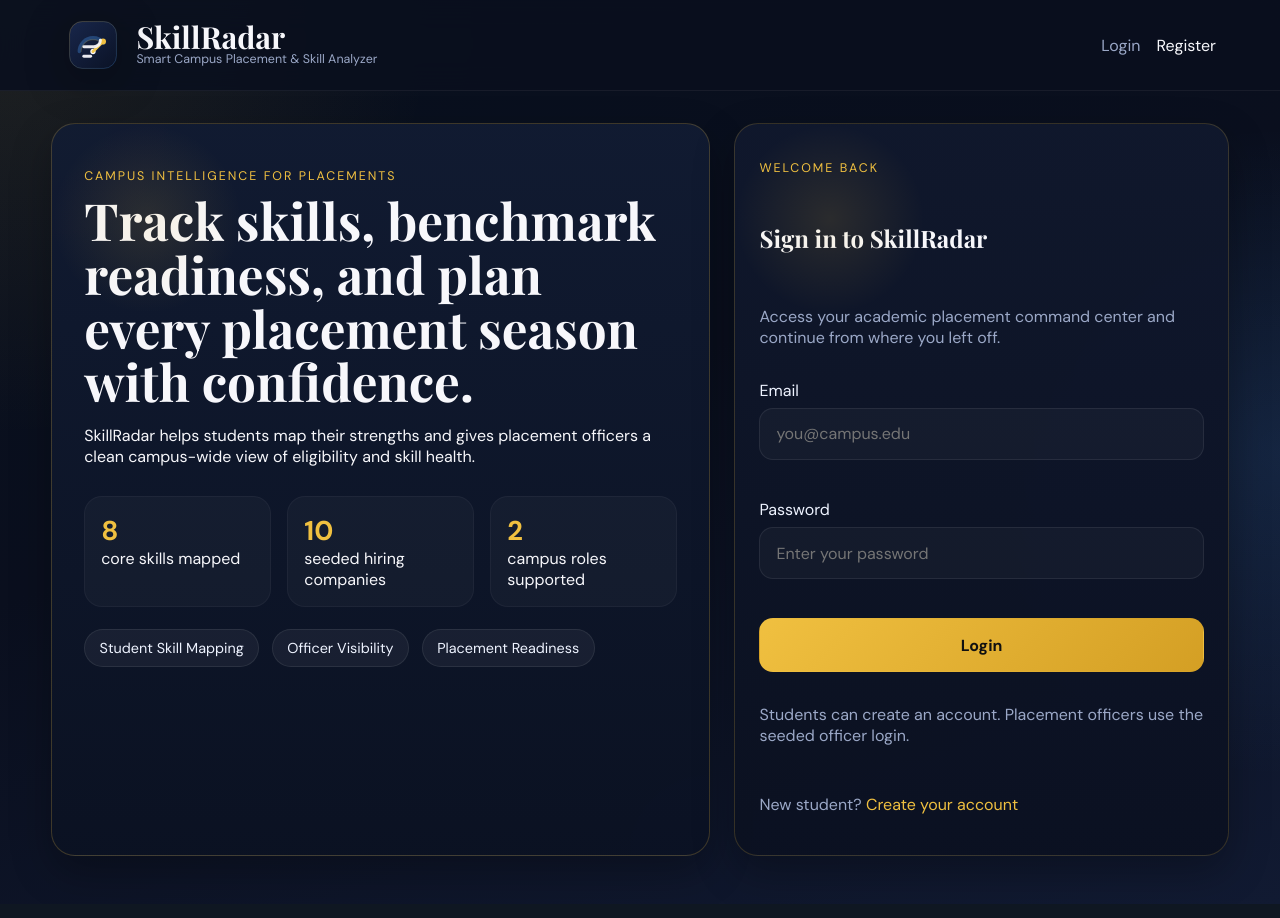
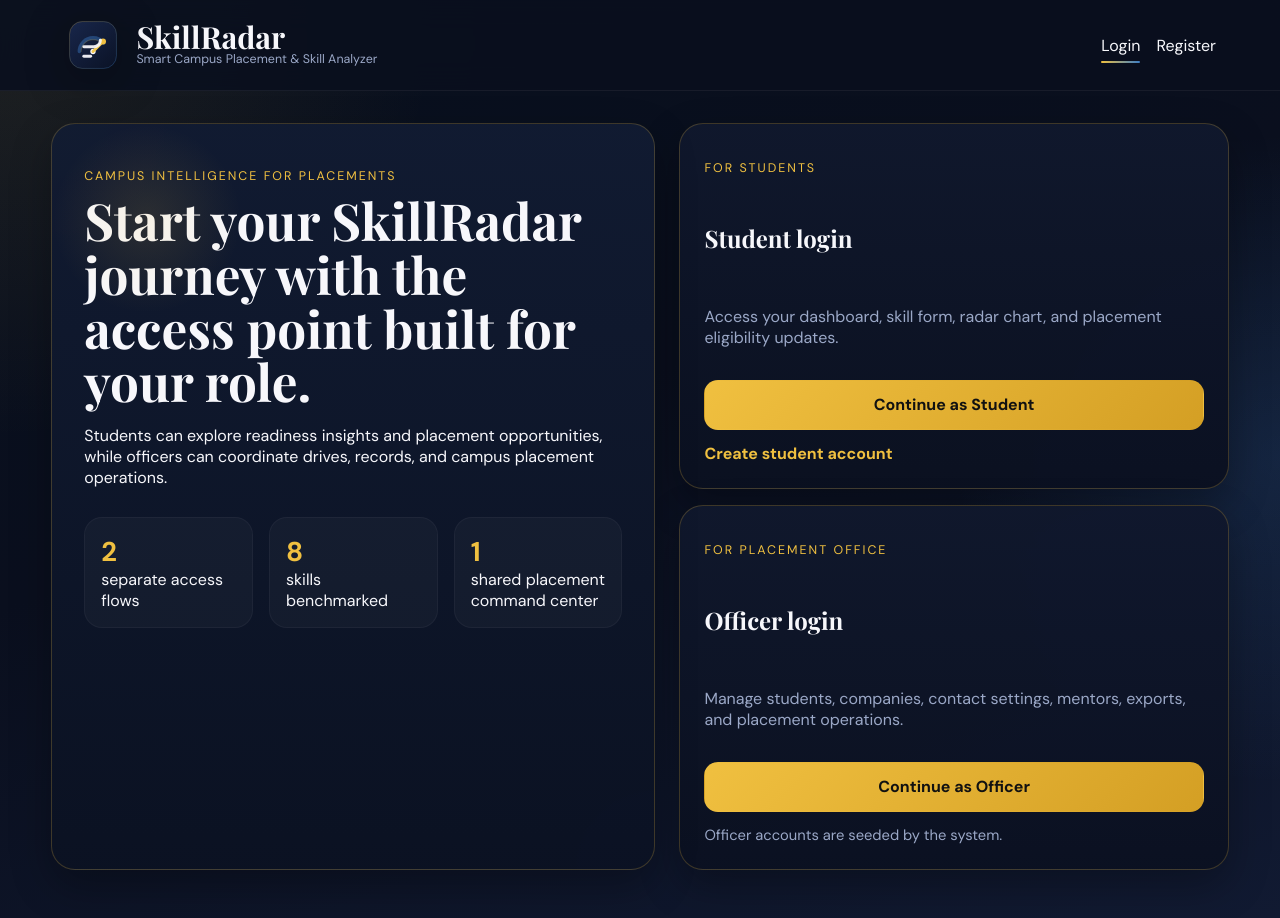
Before and after one commit to Adarsh0437/Skill-Radar, a Flask app: page /login in a window 1280 px wide. Run offline with Flask 3, Linux system fonts and the light colour scheme; some libraries are stand-ins or nearby versions.

Commit message:
Split auth portals and secure config

```diff
--- a/app.py
+++ b/app.py
@@ -116,8 +116,7 @@ def create_app():
             return redirect(url_for("officer_panel" if current_user.role == "officer" else "dashboard"))
         return redirect(url_for("login"))
 
-    @app.route("/login", methods=["GET", "POST"])
-    def login():
+    def handle_login(expected_role=None):
         if current_user.is_authenticated:
             return redirect(url_for("home"))
 
@@ -126,12 +125,37 @@ def create_app():
             password = request.form.get("password", "")
             user = verify_user(app, email, password)
             if user:
+                if expected_role and user.role != expected_role:
+                    flash(f"This login is only for {expected_role}s. Please use the correct portal.", "danger")
+                    return False
                 login_user(user)
                 flash("Welcome back to SkillRadar.", "success")
                 return redirect(url_for("officer_panel" if user.role == "officer" else "dashboard"))
             flash("Invalid email or password.", "danger")
+        return None
 
-        return render_template("login.html")
+    @app.route("/login")
+    def login():
+        if current_user.is_authenticated:
+            return redirect(url_for("home"))
+
+        return render_template("login.html", login_mode="hub")
+
+    @app.route("/login/student", methods=["GET", "POST"])
+    def student_login():
+        login_result = handle_login("student")
+        if login_result:
+            return login_result
+
+        return render_template("login.html", login_mode="student")
+
+    @app.route("/login/officer", methods=["GET", "POST"])
+    def officer_login():
+        login_result = handle_login("officer")
+        if login_result:
+            return login_result
+
+        return render_template("login.html", login_mode="officer")
 
     @app.route("/register", methods=["GET", "POST"])
     def register():
@@ -163,7 +187,7 @@ def create_app():
 
             create_student(app, form["name"], form["email"].lower(), password, cgpa, form["roll_number"], form["department"])
             flash("Registration successful. Please log in.", "success")
-            return redirect(url_for("login"))
+            return redirect(url_for("student_login"))
 
         return render_template("register.html", form=form)
 
@@ -224,7 +248,7 @@ def create_app():
         logout_user()
         delete_user(app, user_id)
         flash("Your student account has been deleted.", "info")
-        return redirect(url_for("login"))
+        return redirect(url_for("student_login"))
 
     @app.route("/skill_form", methods=["GET", "POST"])
     @login_required
--- a/config.py
+++ b/config.py
@@ -9,7 +9,7 @@ class Config:
     DB_HOST = os.getenv("DB_HOST", "localhost")
     DB_PORT = int(os.getenv("DB_PORT", "3306"))
     DB_USER = os.getenv("DB_USER", "root")
-    DB_PASSWORD = os.getenv("DB_PASSWORD", "Ad04@Mysql")
+    DB_PASSWORD = os.getenv("DB_PASSWORD", "")
     DB_NAME = os.getenv("DB_NAME", "smart_campus")
 
     @classmethod
--- a/static/css/style.css
+++ b/static/css/style.css
@@ -81,6 +81,21 @@ button, input, select, textarea { font: inherit; }
 .nav-links a { color: var(--muted); }
 .nav-links a:hover { color: var(--text); }
 .nav-cta { color: var(--text) !important; }
+.nav-links a.active {
+    color: var(--text);
+    position: relative;
+}
+
+.nav-links a.active::after {
+    content: "";
+    position: absolute;
+    left: 0;
+    right: 0;
+    bottom: -0.45rem;
+    height: 2px;
+    border-radius: 999px;
+    background: linear-gradient(90deg, var(--gold), rgba(77, 163, 255, 0.75));
+}
 
 .main-content {
     width: min(1200px, 92vw);
@@ -150,6 +165,8 @@ button.button {
     border-radius: 999px;
     font-size: 0.9rem;
     font-weight: 700;
+    min-width: 120px;
+    text-align: center;
 }
 
 .role-badge {
@@ -194,6 +211,46 @@ button.button {
 .auth-layout {
     grid-template-columns: 1.2fr 0.9fr;
     align-items: stretch;
+}
+
+.auth-hub-layout {
+    grid-template-columns: 1.1fr 1fr;
+}
+
+.auth-portal-grid {
+    display: grid;
+    gap: 1rem;
+    align-content: stretch;
+}
+
+.auth-portal-card {
+    display: grid;
+    gap: 1rem;
+    align-content: space-between;
+    min-height: 250px;
+    background:
+        linear-gradient(180deg, rgba(16, 24, 45, 0.98), rgba(11, 17, 33, 0.98)),
+        radial-gradient(circle at top right, rgba(240, 192, 64, 0.08), transparent 34%);
+}
+
+.auth-portal-actions {
+    display: grid;
+    gap: 0.8rem;
+    align-items: start;
+}
+
+.auth-switcher {
+    display: grid;
+    gap: 0.5rem;
+}
+
+.text-link {
+    color: var(--gold);
+    font-weight: 700;
+}
+
+.small-text {
+    font-size: 0.92rem;
 }
 
 .hero-panel { padding: 2rem; }
@@ -824,7 +881,7 @@ tbody tr:hover {
 }
 
 @media (max-width: 920px) {
-    .auth-layout, .dashboard-layout { grid-template-columns: 1fr; }
+    .auth-layout, .dashboard-layout, .auth-hub-layout { grid-template-columns: 1fr; }
     .sidebar-card { position: static; }
 }
 
--- a/templates/base.html
+++ b/templates/base.html
@@ -23,20 +23,20 @@
             <div class="nav-links">
                 {% if current_user.is_authenticated %}
                     {% if current_user.role == 'student' %}
-                        <a href="{{ url_for('dashboard') }}">Dashboard</a>
-                        <a href="{{ url_for('skill_form') }}">Skill Form</a>
-                        <a href="{{ url_for('visualize') }}">Visualize</a>
+                        <a class="{% if request.endpoint == 'dashboard' %}active{% endif %}" href="{{ url_for('dashboard') }}">Dashboard</a>
+                        <a class="{% if request.endpoint == 'skill_form' %}active{% endif %}" href="{{ url_for('skill_form') }}">Skill Form</a>
+                        <a class="{% if request.endpoint == 'visualize' %}active{% endif %}" href="{{ url_for('visualize') }}">Visualize</a>
                     {% endif %}
-                    <a href="{{ url_for('placement_hub') }}">Placement Hub</a>
-                    <a href="{{ url_for('contact') }}">Contact</a>
+                    <a class="{% if request.endpoint == 'placement_hub' %}active{% endif %}" href="{{ url_for('placement_hub') }}">Placement Hub</a>
+                    <a class="{% if request.endpoint == 'contact' %}active{% endif %}" href="{{ url_for('contact') }}">Contact</a>
                     {% if current_user.role == 'officer' %}
-                        <a href="{{ url_for('officer_panel') }}">Officer Panel</a>
+                        <a class="{% if request.endpoint == 'officer_panel' %}active{% endif %}" href="{{ url_for('officer_panel') }}">Officer Panel</a>
                     {% endif %}
                     <span class="role-badge">{{ current_user.role|title }}</span>
                     <a class="nav-cta" href="{{ url_for('logout') }}">Logout</a>
                 {% else %}
-                    <a href="{{ url_for('login') }}">Login</a>
-                    <a class="nav-cta" href="{{ url_for('register') }}">Register</a>
+                    <a class="{% if request.endpoint in ['login', 'student_login', 'officer_login'] %}active{% endif %}" href="{{ url_for('login') }}">Login</a>
+                    <a class="nav-cta {% if request.endpoint == 'register' %}active{% endif %}" href="{{ url_for('register') }}">Register</a>
                 {% endif %}
             </div>
         </nav>
--- a/templates/login.html
+++ b/templates/login.html
@@ -1,36 +1,96 @@
 {% extends 'base.html' %}
-{% block title %}Login | SkillRadar{% endblock %}
+{% block title %}
+    {% if login_mode == 'student' %}
+        Student Login | SkillRadar
+    {% elif login_mode == 'officer' %}
+        Officer Login | SkillRadar
+    {% else %}
+        Login | SkillRadar
+    {% endif %}
+{% endblock %}
 {% block content %}
-<section class="auth-layout">
+{% if login_mode == 'hub' %}
+<section class="auth-layout auth-hub-layout">
     <div class="hero-panel card premium-auth-hero">
         <p class="eyebrow">Campus intelligence for placements</p>
-        <h1>Track skills, benchmark readiness, and plan every placement season with confidence.</h1>
-        <p>SkillRadar helps students map their strengths and gives placement officers a clean campus-wide view of eligibility and skill health.</p>
+        <h1>Start your SkillRadar journey with the access point built for your role.</h1>
+        <p>Students can explore readiness insights and placement opportunities, while officers can coordinate drives, records, and campus placement operations.</p>
         <div class="hero-stats">
             <div>
-                <strong>8</strong>
-                <span>core skills mapped</span>
+                <strong>2</strong>
+                <span>separate access flows</span>
             </div>
             <div>
-                <strong>10</strong>
-                <span>seeded hiring companies</span>
+                <strong>8</strong>
+                <span>skills benchmarked</span>
             </div>
             <div>
-                <strong>2</strong>
-                <span>campus roles supported</span>
+                <strong>1</strong>
+                <span>shared placement command center</span>
             </div>
-        </div>
-        <div class="hero-ribbon">
-            <span>Student Skill Mapping</span>
-            <span>Officer Visibility</span>
-            <span>Placement Readiness</span>
         </div>
     </div>
 
+    <div class="auth-portal-grid">
+        <article class="card auth-portal-card">
+            <p class="eyebrow">For students</p>
+            <h2>Student login</h2>
+            <p class="muted">Access your dashboard, skill form, radar chart, and placement eligibility updates.</p>
+            <div class="auth-portal-actions">
+                <a class="button" href="{{ url_for('student_login') }}">Continue as Student</a>
+                <a class="text-link" href="{{ url_for('register') }}">Create student account</a>
+            </div>
+        </article>
+
+        <article class="card auth-portal-card">
+            <p class="eyebrow">For placement office</p>
+            <h2>Officer login</h2>
+            <p class="muted">Manage students, companies, contact settings, mentors, exports, and placement operations.</p>
+            <div class="auth-portal-actions">
+                <a class="button" href="{{ url_for('officer_login') }}">Continue as Officer</a>
+                <span class="muted small-text">Officer accounts are seeded by the system.</span>
+            </div>
+        </article>
+    </div>
+</section>
+{% else %}
+<section class="auth-layout">
+    <div class="hero-panel card premium-auth-hero">
+        {% if login_mode == 'student' %}
+            <p class="eyebrow">Student access</p>
+            <h1>Step into your placement dashboard and see how close you are to industry readiness.</h1>
+            <p>Use the student portal to track skills, compare against benchmarks, and prepare smarter for upcoming drives.</p>
+            <div class="hero-ribbon">
+                <span>Skill Form</span>
+                <span>Radar Analysis</span>
+                <span>Placement Eligibility</span>
+            </div>
+        {% else %}
+            <p class="eyebrow">Officer access</p>
+            <h1>Open the placement operations console and manage campus recruitment with clarity.</h1>
+            <p>Use the officer portal to oversee student readiness, company drives, exports, mentors, and official contact details.</p>
+            <div class="hero-ribbon">
+                <span>Student Oversight</span>
+                <span>Drive Management</span>
+                <span>CSV Export</span>
+            </div>
+        {% endif %}
+    </div>
+
     <form class="card auth-card premium-auth-card" method="POST" data-validate>
-        <p class="eyebrow">Welcome back</p>
-        <h2>Sign in to SkillRadar</h2>
-        <p class="muted">Access your academic placement command center and continue from where you left off.</p>
+        <p class="eyebrow">
+            {% if login_mode == 'student' %}Student sign in{% else %}Officer sign in{% endif %}
+        </p>
+        <h2>
+            {% if login_mode == 'student' %}Login to the student portal{% else %}Login to the officer portal{% endif %}
+        </h2>
+        <p class="muted">
+            {% if login_mode == 'student' %}
+                Continue to your skill dashboard, placement hub, and readiness insights.
+            {% else %}
+                Continue to the placement operations workspace and officer controls.
+            {% endif %}
+        </p>
         <label>Email
             <input type="email" name="email" placeholder="you@campus.edu" required>
             <span class="field-error" data-error-for="email"></span>
@@ -39,9 +99,20 @@
             <input type="password" name="password" placeholder="Enter your password" required>
             <span class="field-error" data-error-for="password"></span>
         </label>
-        <button class="button auth-submit" type="submit">Login</button>
-        <p class="muted">Students can create an account. Placement officers use the seeded officer login.</p>
-        <p class="inline-link">New student? <a href="{{ url_for('register') }}">Create your account</a></p>
+        <button class="button auth-submit" type="submit">
+            {% if login_mode == 'student' %}Login as Student{% else %}Login as Officer{% endif %}
+        </button>
+        <div class="auth-switcher">
+            {% if login_mode == 'student' %}
+                <p class="inline-link">Need officer access? <a href="{{ url_for('officer_login') }}">Use officer login</a></p>
+                <p class="inline-link">New student? <a href="{{ url_for('register') }}">Create your account</a></p>
+            {% else %}
+                <p class="inline-link">Need student access? <a href="{{ url_for('student_login') }}">Use student login</a></p>
+                <p class="muted small-text">Officer accounts are created by the placement office workflow.</p>
+            {% endif %}
+            <p class="inline-link"><a href="{{ url_for('login') }}">Back to portal selection</a></p>
+        </div>
     </form>
 </section>
+{% endif %}
 {% endblock %}
--- a/templates/placement_hub.html
+++ b/templates/placement_hub.html
@@ -67,9 +67,9 @@
                     </div>
                     {% if current_user.role == 'student' %}
                         {% if current_user.cgpa >= company.min_cgpa %}
-                            <span class="status-pill eligible">Eligible ✓</span>
+                            <span class="status-pill eligible">Eligible</span>
                         {% else %}
-                            <span class="status-pill ineligible">Not Eligible ✗</span>
+                            <span class="status-pill ineligible">Not Eligible</span>
                         {% endif %}
                     {% endif %}
                 </div>
```
Also changed, not shown: 1 other file.
